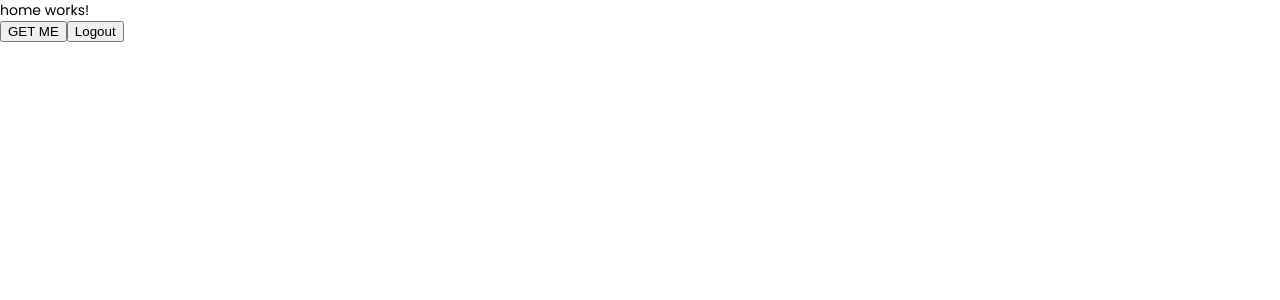
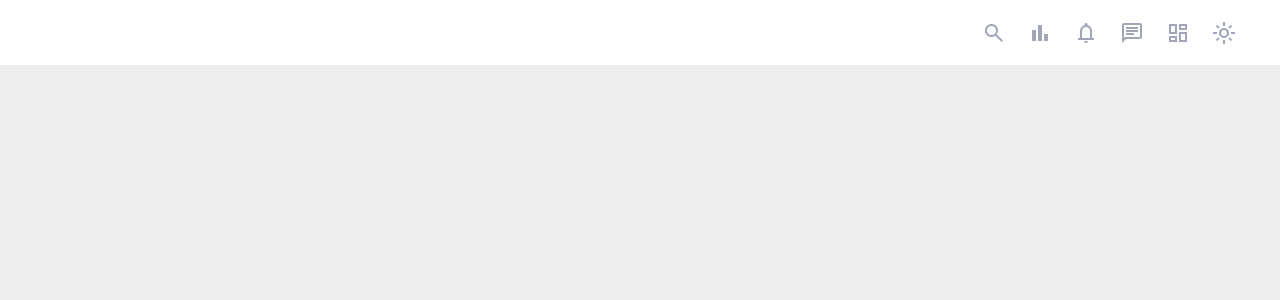
Before and after one commit to jadir-junior/cebs-frontend, an Angular app: page /home in a window 1280 px wide. Shown: the top 300 px of the page. Built offline with nearby package versions, Linux system fonts and the light colour scheme; sample sign-in values are in the browser's storage.

Commit message:
:construction: layout and style bars

```diff
--- a/src/app/modules/home/home.component.ts
+++ b/src/app/modules/home/home.component.ts
@@ -1,25 +1,28 @@
-import { AuthenticationService } from '../authentication/authentication.service'
 import { Component } from '@angular/core'
 
 @Component({
   selector: 'app-home',
   template: `
-    <p>home works!</p>
-    <button (click)="getMe()">GET ME</button>
-    <button (click)="logout()">Logout</button>
+    <div class="wrapper-container-home">
+      <cebs-bars></cebs-bars>
+      <div class="wrapper-main">
+        <div style="background-color: #eee; width: 100%; height: 600px;"></div>
+        <div style="background-color: #eee; width: 100%; height: 800px;"></div>
+        <div style="background-color: #eee; width: 100%; height: 700px;"></div>
+      </div>
+    </div>
   `,
-  styles: [],
+  styles: [
+    `
+      .wrapper-container-home {
+        background-color: #eee;
+      }
+
+      .wrapper-main {
+        padding: 24px;
+        padding-top: 89px;
+      }
+    `,
+  ],
 })
-export class HomeComponent {
-  constructor(private authenticationService: AuthenticationService) {}
-
-  getMe() {
-    this.authenticationService.getMe().subscribe(() => {
-      console.log('GET ME')
-    })
-  }
-
-  logout() {
-    this.authenticationService.logout()
-  }
-}
+export class HomeComponent {}
--- a/src/app/modules/home/home.module.ts
+++ b/src/app/modules/home/home.module.ts
@@ -2,9 +2,10 @@ import { CommonModule } from '@angular/common'
 import { HomeComponent } from './home.component'
 import { HomeRoutingModule } from './home-routing.module'
 import { NgModule } from '@angular/core'
+import { SharedComponentsModule } from 'src/app/shared-components.module'
 
 @NgModule({
   declarations: [HomeComponent],
-  imports: [CommonModule, HomeRoutingModule],
+  imports: [CommonModule, HomeRoutingModule, SharedComponentsModule],
 })
 export class HomeModule {}
--- a/src/app/shared-components.module.ts
+++ b/src/app/shared-components.module.ts
@@ -1,3 +1,5 @@
+import { AppBarsModule } from './components/external/app-bars/app-bars.module'
+import { BarsModule } from './components/internal/bars/bars.module'
 import { ButtonModule } from './components/external/button/button.module'
 import { CheckboxModule } from './components/external/checkbox/checkbox.module'
 import { CommonModule } from '@angular/common'
@@ -39,6 +41,7 @@ const modules = [
   HeaderBackButtonModule,
   ErrorValidationPasswordModule,
   CheckboxModule,
+  BarsModule,
 ]
 
 @NgModule({
--- a/src/styles.scss
+++ b/src/styles.scss
@@ -2,15 +2,17 @@
 
 :root {
   --primary-color: #9a178f;
+  --primary-color-hover: #ffeefe;
+  --primary-color-hover-dark: #ad40a4;
   --primary-color-rgb: 154, 23, 143;
+
+  --color-button-default: #a1a5b7;
 
   --form-control-form: var(--primary-color);
   --input-disabled: #959495;
 
   --text-dark-gray: #848a8d;
-
   --text-black: #1b262c;
-
   --text-error: #ff0033;
 
   --background-input: #f5f6f8;
```
Also changed, not shown: 1 other file (tests, documents, lock files or other folders).
